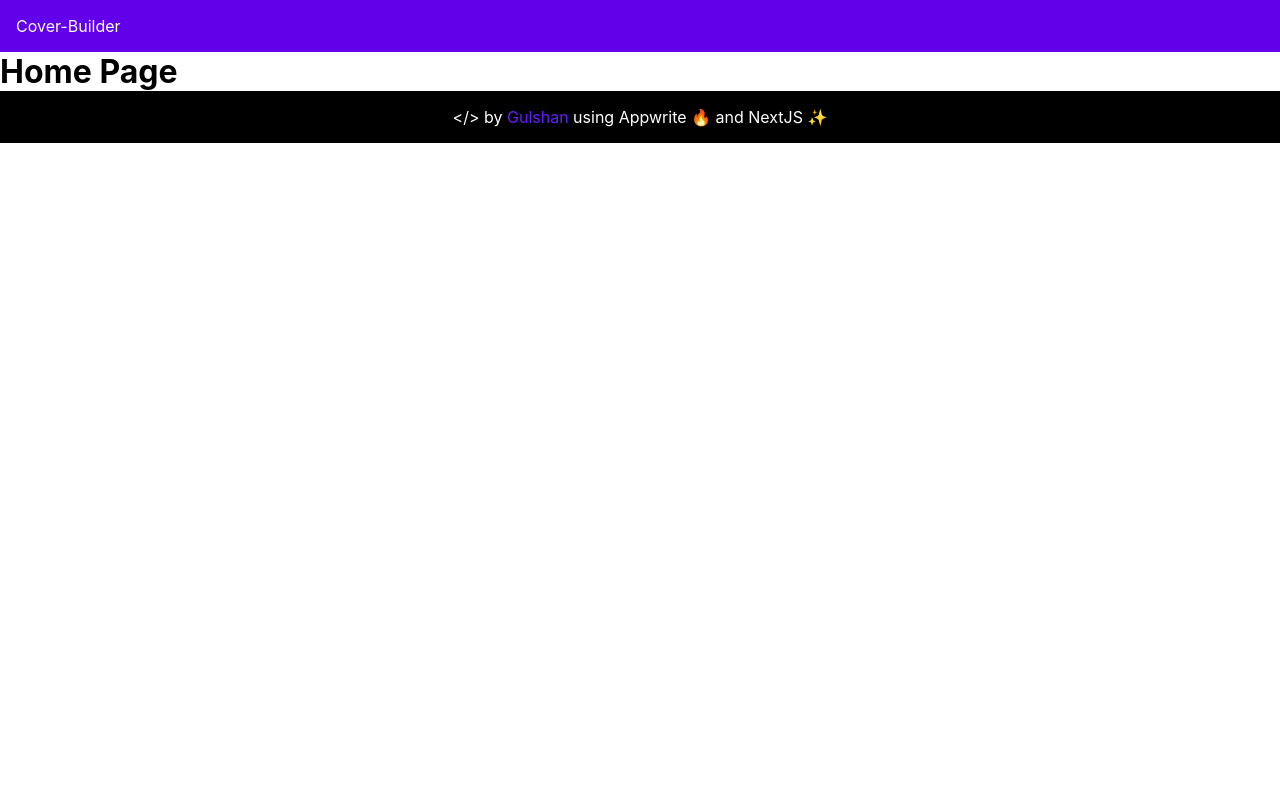
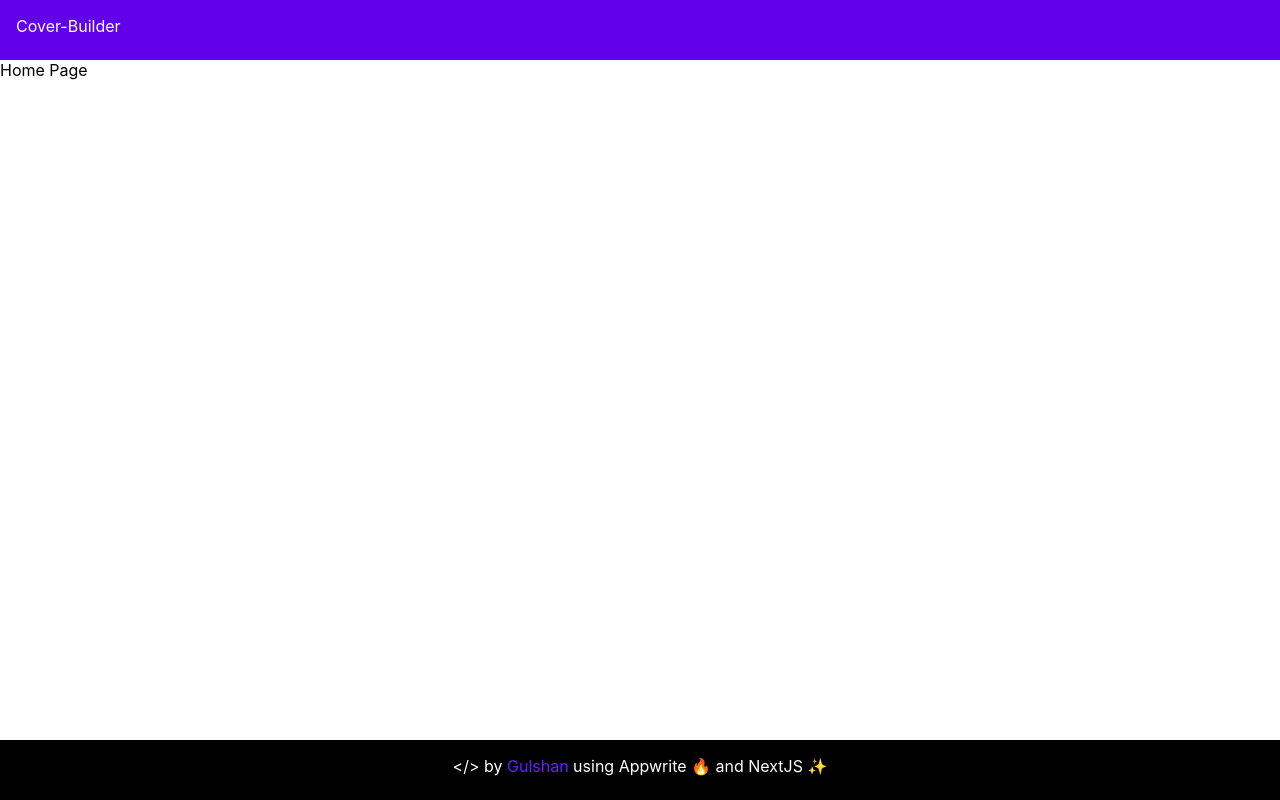
Before and after one commit to Gulshanaggarwal/coverbuilder, a Next.js app: page / in a window 1280 px wide. Built offline with nearby package versions, Linux system fonts and the light colour scheme.

Commit message:
working on layout fixing

```diff
--- a/src/components/background.js
+++ b/src/components/background.js
@@ -36,13 +36,14 @@ export default function Background() {
 
 
     return (
-        <Box sx={{ width: '90%', margin: 'auto' }}>
-            <Box sx={{ display: 'flex', }}>
+        <Box sx={{ width: '90%', margin: 'auto', overflowY: 'scroll' }}>
+            <Box sx={{ display: 'flex', position: 'sticky' }}>
                 <Box sx={{ backgroundColor: 'common.white', display: 'flex', justifyContent: 'center', padding: '1rem', borderTopLeftRadius: '5px', borderBottomLeftRadius: '5px', borderColor: 'none' }}>
                     <SearchOutlinedIcon />
                 </Box>
                 <input value={searchQuery} onChange={(e) => setSearchQuery(e.target.value)} style={{ outline: 'none', width: '100%', border: 'none', borderTopRightRadius: '5px', borderBottomRightRadius: '5px' }} type="text" placeholder='search' />
             </Box>
+            <Box>
                 <Box sx={{ display: 'flex', flexWrap: 'wrap', padding: '1rem 0', gap: '0.5rem' }}>
                     {
                         // chips
@@ -57,6 +58,7 @@ export default function Background() {
                     }
                 </Box>
                 <FetchImages searchQuery={searchQuery} />
+            </Box>
 
         </Box>
     )
--- a/src/components/fetchImages.js
+++ b/src/components/fetchImages.js
@@ -40,7 +40,7 @@ export default function FetchImages({ searchQuery }) {
 
 
     return (
-        <ImageList sx={{ height: "350px", overflowY: 'scroll' }} cols={2}>
+        <ImageList sx={{ overflowY: 'scroll' }} cols={2}>
             {
                 // map over images
                 data.response.results.map((photo) => (
--- a/src/components/footer.js
+++ b/src/components/footer.js
@@ -12,6 +12,8 @@ export default function Footer() {
                 backgroundColor: "common.black",
                 color: "common.white",
                 padding: "1rem",
+                gridColumnStart: 1,
+                gridColumnEnd: 4
             }}
         >
             <Box sx={{ display: "flex" }}>
--- a/src/components/leftbar.js
+++ b/src/components/leftbar.js
@@ -11,7 +11,7 @@ export default function Leftbar() {
     const [svgColor, setSvgColor] = useState("rgba(189, 189, 189, 1)"); // setsvg color for text item.
 
     return (
-        <Box sx={{ display: 'flex', flexDirection: 'column', justifyContent: 'center', alignItems: 'center', gap: '3.5rem', padding: '3rem 0', textAlign: 'center', color: 'grey.400', height: '100%' }}>
+        <Box sx={{ overflow: 'hidden', backgroundColor: 'grey.900', display: 'flex', flexDirection: 'column', justifyContent: 'center', alignItems: 'center', gap: '3.5rem', padding: '3rem 0', textAlign: 'center', color: 'grey.400', }}>
             <Box sx={{
                 '&:hover': {
                     color: 'grey.50'
--- a/src/components/middleLayer.js
+++ b/src/components/middleLayer.js
@@ -5,7 +5,7 @@ import Background from "./background"
 
 export default function MiddleLayer() {
     return (
-        <Box sx={{ padding: '1rem' }}>
+        <Box sx={{ padding: '1rem', backgroundColor: 'grey.800', overflowY: 'scroll' }}>
             <Background />
         </Box>
     )
--- a/src/components/navbar.js
+++ b/src/components/navbar.js
@@ -2,6 +2,6 @@ import { Box } from "@mui/system"
 
 export default function Navbar() {
     return (
-        <Box component="header" color="white" padding="1rem" sx={{ backgroundColor: 'primary.dark' }}>Cover-Builder</Box>
+        <Box component="header" color="white" padding="1rem" sx={{ backgroundColor: 'primary.dark', gridColumnStart: 1, gridColumnEnd: 4 }}>Cover-Builder</Box>
     )
 }
--- a/src/pages/_app.js
+++ b/src/pages/_app.js
@@ -24,10 +24,12 @@ function MyApp({ Component, pageProps }) {
 
   return <QueryClientProvider client={queryClient}>
     <ThemeProvider theme={theme}>
-      <Box sx={{ display: 'flex', flexDirection: 'column', height: '100vh', overflow: 'hidden' }}>
-        <Navbar />
-        <Component {...pageProps} />
-        <Footer />
+      <Box sx={{ height: '100vh' }}>
+        <Box sx={{ height: '100%', overflow: 'hidden', display: 'grid', gridTemplateColumns: '120px 350px auto', gridTemplateRows: '60px auto 60px' }}>
+          <Navbar />
+          <Component {...pageProps} />
+          <Footer />
+        </Box>
       </Box>
     </ThemeProvider>
   </QueryClientProvider>
--- a/src/pages/index.js
+++ b/src/pages/index.js
@@ -3,6 +3,8 @@ import { Box } from "@mui/material";
 
 export default function Home() {
   return (
-    <h1>Home Page</h1>
+    <Box sx={{}}>
+      Home Page
+    </Box>
   )
 }
```
Also changed, not shown: src/pages/create.js (+6 -11 lines). Lines whose indentation alone changed are shown as unchanged.
